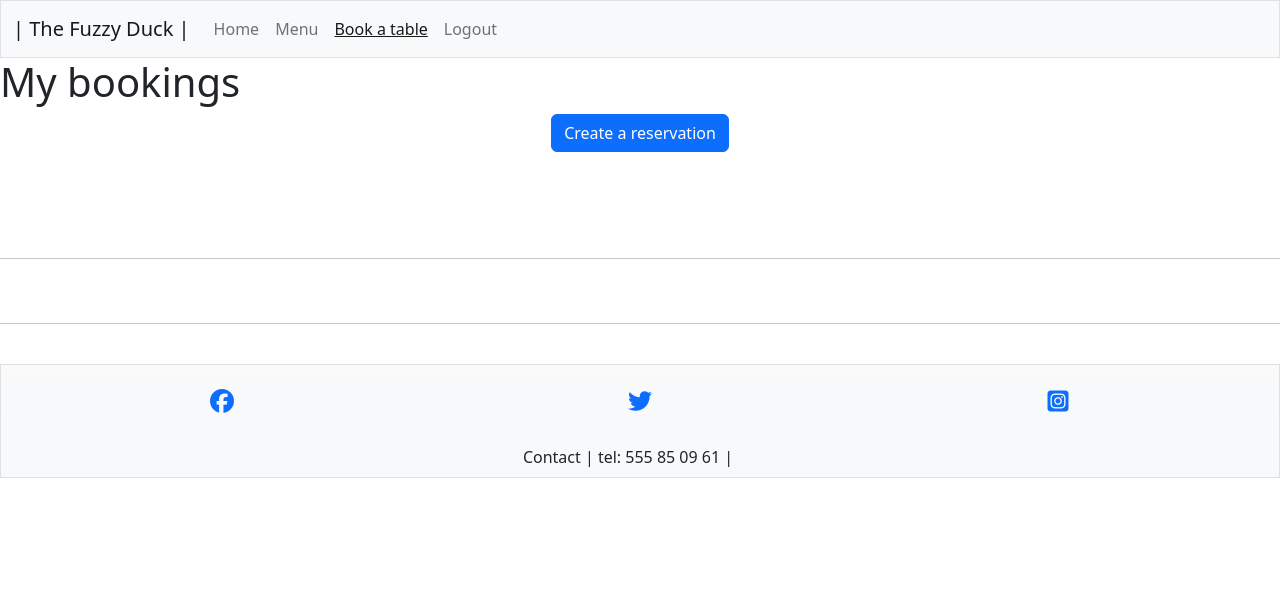
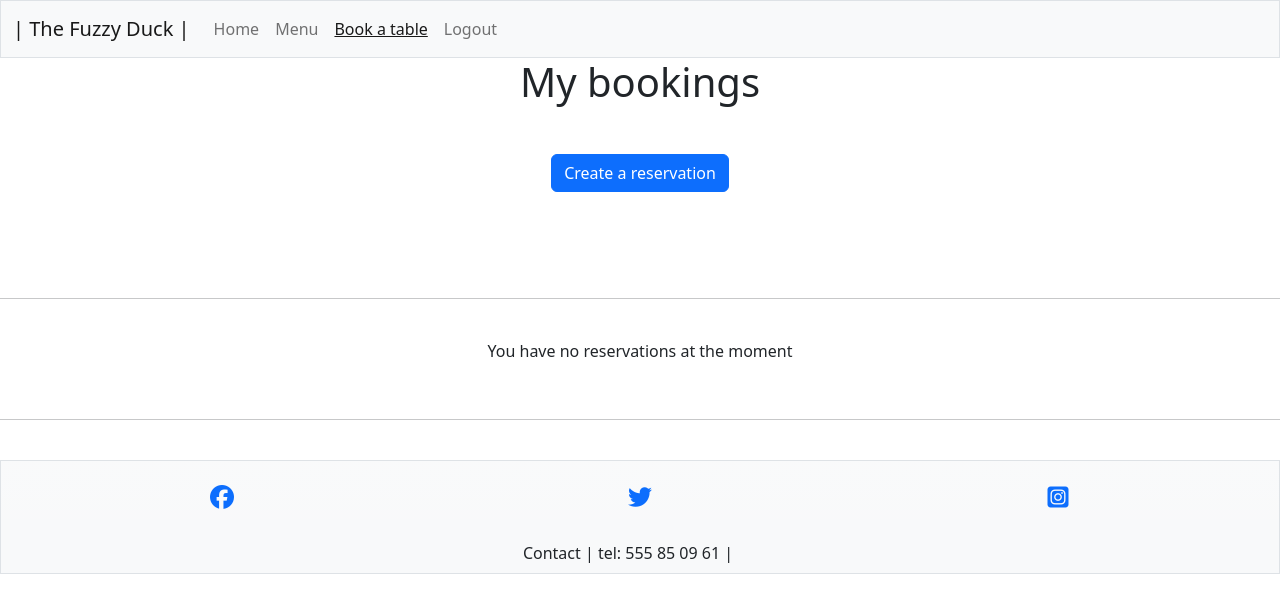
Before and after one commit to MTSSamsioe/book_a_table, a Django app: page /my_bookings/ in a window 1280 px wide. Shown: the top 603 px of the page. Run offline with Django 3.2, Linux system fonts and the light colour scheme; the visitor is signed in with stand-in values (Sample User, id 1); data that the repository does not hold is empty; some libraries are stand-ins or nearby versions.

Commit message:
Add text when coments and reservations are empty

```diff
--- a/bookings/templates/bookings/edit.html
+++ b/bookings/templates/bookings/edit.html
@@ -2,11 +2,11 @@
 
 
 {% block content%}
-<h1 class="h1">Edit a Reservation</h1>
+
 <div class="container text-center">
     <div class="row">
       <div class="col">
-
+        <h1 class="h1 mb-5 mb-5">Edit your Reservation</h1>
 
         <form method="POST" action="">
         <div class="form-group col-sm"></div>
--- a/bookings/templates/bookings/my_bookings.html
+++ b/bookings/templates/bookings/my_bookings.html
@@ -1,12 +1,13 @@
 {% extends 'base.html' %}
 {% load static %}
 {% block content%}
-<h1 class="h1">My bookings</h1>
+
+
 {% if user.is_authenticated %}
   <div class="container text-center">
     <div class="row">
       <div class="col">
-
+        <h1 class="h1 mb-5 mb-5">My bookings</h1>
         <p>
           <button class="btn btn-primary " type="button" data-bs-toggle="collapse" data-bs-target="#collapseWidthExample" aria-expanded="false" aria-controls="collapseWidthExample">
             Create a reservation
@@ -37,7 +38,7 @@
 
   <div class="container">
     <div class="row gy-3 ">
-
+      {% if reservations|length  > 0 %}
         {% for reservation in reservations %}
           <div class="col-sm">
             <div class="card" style="width: 18rem;">
@@ -80,7 +81,9 @@
             </div>
           </div>
           {% endfor %}
-
+          {%else%}
+          <p class="p text-center">You have no reservations at the moment</p>
+      {%endif%}
 
     </div>
   </div>
--- a/bookings/views.py
+++ b/bookings/views.py
@@ -46,7 +46,7 @@ def add_reservation(request):
             creator.user = request.user
             creator.save()
             messages.success(request,
-                             'Your reservation was created successfully')
+                             'Your reservation was saved and is awaiting approval from resturant')
             return redirect('/my_bookings/')
         else:
 
@@ -110,7 +110,7 @@ def add_comment(request):
             creator = form.save(commit=False)
             creator.user = request.user
             creator.save()
-            messages.success(request, 'Your comment has been saved')
+            messages.success(request, 'Your comment has been saved and waiting approval')
             return redirect('/')
             # print(form.cleaned_data)
         else:
```
Also changed, not shown: bookings/templates/bookings/index.html (+9 -1 lines).
